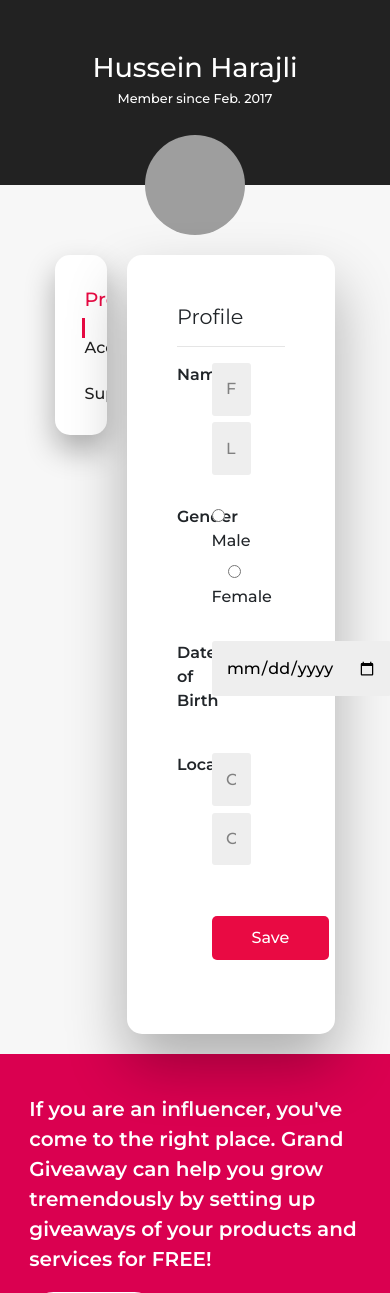
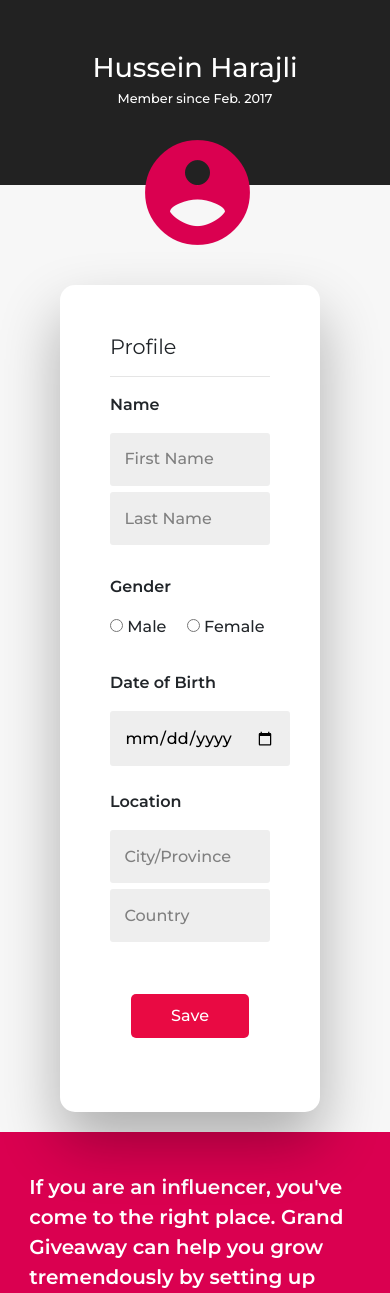
Before and after one commit to GrandGiveaways/GrandGiveaways.github.io, a PHP site: the page made by My Account.php in a window 390 px wide. Shown: the part 111-1404 px from the top of the page. Run offline with PHP 8.4, Linux system fonts and the light colour scheme; data that the repository does not hold is empty; grey boxes are pictures that could not be loaded.

Commit message:
Lots of Changes to make it responsive
Used better bootstrap grid system.

```diff
--- a/My Account.php
+++ b/My Account.php
@@ -3,7 +3,7 @@
 <head>
 	<link href="https://fonts.googleapis.com/icon?family=Material+Icons" rel="stylesheet">
 	<link rel="stylesheet" href="https://maxcdn.bootstrapcdn.com/bootstrap/4.0.0/css/bootstrap.min.css" integrity="sha384-Gn5384xqQ1aoWXA+058RXPxPg6fy4IWvTNh0E263XmFcJlSAwiGgFAW/dAiS6JXm" crossorigin="anonymous">
-	<link rel="stylesheet" type="text/css" href="My Account.css">
+	<link rel="stylesheet" type="text/css" href= "My Account.css">
 	<title>My Account</title>
 
 </head>
@@ -23,8 +23,8 @@
 
 	</div>
 	<div>
-		<img src="../images/profile.png" class="pic3">
-		<!-- <i class="loginBoxHeader material-icons">account_circle</i> -->
+		<!-- <img src="../images/profile.png" class="pic3"> -->
+		<i class="login_box_header material-icons pic3">account_circle</i>
 	</div>
 </div>
 <!-- BANNER -->
@@ -34,7 +34,7 @@
 <!-- Main Area -->
 <div id="mainarea">
 	<!-- LEft -->
-	<div class="col-2 leftdesc desc">
+	<div class="d-none d-md-block leftdesc desc">
 		<ul class="myaccountlist2">
 			<li class="list1 tablinks" onclick="openCity(event, 'Group1')"><a href="#">Profile</a><span></span></li>
 			<li class="list tablinks" onclick="openCity(event, 'Group2')"><a href="#">Account</a><span></span></li>
@@ -48,7 +48,7 @@
 	<!-- right -->
 
 	<!-- First Group "Profie" -->
-	<div class="col-8 rightdesc desc desc2" id="Group1">
+	<div class="col-lg-8 col-10 rightdesc desc desc2" id="Group1">
 		<div>
 			<h3 class="desc-title">
 				Profile
@@ -57,13 +57,13 @@
 
 			<!-- ONE ROW -->
 			<div class="row">
-				<div class="col-3 ">
+				<div class="col-lg-3">
 					<p class="left-label">Name</p>
 				</div>
-				<div class="col-6 ">
+				<div class="col-lg-7 col-sm-10">
 					<form class="">
 						<input type="text" name="FirstName" placeholder="First Name" class="nameinput">
-						<input type="text" name="FirstName" placeholder="Last Name" class="nameinput">
+						<input type="text" name="LastName" placeholder="Last Name" class="nameinput">
 					</form>
 				</div>
 			</div>
@@ -71,10 +71,10 @@
 
 			<!--ROW 2 -->
 			<div class="row">
-				<div class="col-3 ">
+				<div class="col-lg-3 ">
 					<p class="left-label">Gender</p>
 				</div>
-				<div class="col-6 ">
+				<div class="col-lg-7 col-sm-10 ">
 					<form class="">
 						<input type="radio" name="gender" id="male">
 						<label for="male">Male</label>
@@ -88,10 +88,10 @@
 
 			<!--ROW 3 -->
 			<div class="row">
-				<div class="col-3 ">
+				<div class="col-lg-3 ">
 					<p class="left-label">Date of Birth</p>
 				</div>
-				<div class="col-6 ">
+				<div class="col-lg-7 col-sm-10 ">
 					<form class="">
 						<input type="Date" name="" >
 
@@ -103,10 +103,10 @@
 
 			<!--ROW 4 -->
 			<div class="row">
-				<div class="col-3 ">
+				<div class="col-lg-3 ">
 					<p class="left-label">Location</p>
 				</div>
-				<div class="col-6 ">
+				<div class="col-lg-7 col-sm-10 ">
 					<form class="">
 						<input type="text" name="City" placeholder="City/Province" class="nameinput">
 						<input type="text" name="Country" placeholder="Country" class="nameinput">
@@ -117,10 +117,10 @@
 
 			<!--ROW 5 -->
 			<div class="row">
-				<div class="col-3 ">
+				<div class="col-lg-3 ">
 				</div>
-				<div class="col-6 ">
-					<form class="">
+				<div class="col-lg-7 col-sm-10 ">
+					<form class="btn-r">
 						<input type="submit" class="sub-button" value="Save" >
 					</form>
 				</div>
@@ -134,39 +134,39 @@
 
 
 	<!-- Second Group "Account" -->
-	<div class="col-8 rightdesc desc desc2" id="Group2">
+	<div class="col-lg-8 col-10 rightdesc desc desc2" id="Group2">
 		<div>
 			<h3 class="desc-title">
 				Account
 			</h3>
 			<hr>
 
-			<!-- ONE ROW -->
+			<!-- ROW 1 -->
 			<div class="row">
-				<div class="col-3 ">
+				<div class="col-lg-3 ">
 					<p class="left-label">Email</p>
 				</div>
-				<div class="col-6 ">
+				<div class="col-lg-7 col-sm-10 ">
 					<form class="">
-						<input type="email" name="email" placeholder="Email Address" class="nameinput">
-						<input type="password" name="password" placeholder="Password Required" class="nameinput">
+						<div>
+							<input type="email" name="email" placeholder="Email Address" class="nameinput">
+							<input type="password" name="password" placeholder="Password Required" class="nameinput">
+						<div class="btn-r">
+							<input type="submit" class="sub-button2 save-email" value="Save" >
+						</div>
+						</div>
+
 					</form>
 				</div>
-				<div class="col-3">
-					<form class="">
-						<input type="submit" class="sub-button2 save-email" value="Save" >
-					</form>
-
-				</div>
 			</div>
-			<!-- ONE ROW -->
+			<!-- ROW 1 -->
 
 			<!--ROW 2 -->
 			<div class="row">
-				<div class="col-3 ">
+				<div class="col-lg-3 ">
 					<p class="left-label">Password</p>
 				</div>
-				<div class="col-6 ">
+				<div class="col-lg-7 col-sm-10 ">
 					<p>
 						<a href="#">Change Password</a>
 					</p>
@@ -177,23 +177,23 @@
 
 			<!--ROW 3 -->
 				<div class="row">
-					<div class="col-3 ">
+					<div class="col-lg-3 ">
 						<p class="left-label">Credit Cards</p>
 					</div>
-					<div class="col-6 ">
+					<div class="col-lg-7 col-sm-10">
 						<p>Cards are Secure</p>
 						<form id="add-card">
-							<input type="submit" onclick="card(1)" class="sub-button3" id="add-card" value="Add New Card" >
+							<input type="submit" onclick="card(1)" class="sub-button2" id="add-card" value="Add New Card" >
 						</form>
 					</div>
 				</div>
 			<!--ROW 3 -->
 			<!--ROW 3 Replaces previous row -->
 				<div class="row" id="new-card">
-					<div class="col-3 ">
+					<div class="col-lg-3 ">
 						<p class="left-label">New Card</p>
 					</div>
-					<div class="col-6 ">
+					<div class="col-lg-7 col-sm-10">
 						<form>
 							<input class="ccard-name1" type="text" placeholder="First Name" >
 							<input class="ccard-name2" type="text" placeholder="Last Name"  >
@@ -205,7 +205,7 @@
 								<input class="ccard-date" type="text" name="" placeholder="YY">
 								<input class="ccard-date" type="text" name="" placeholder="CCV">
 							</div>
-							<div>
+							<div class="btn-r">
 								<input type="submit" class="sub-button2" name="" value="Save">
 							</div>
 						</form>
@@ -219,7 +219,7 @@
 
 
 	<!-- Third Group "Support" -->
-	<div class="col-8 rightdesc desc desc2" id="Group3">
+	<div class="col-lg-8 col-10 rightdesc desc desc2" id="Group3">
 		<div>
 			<h3 class="desc-title">
 				Support
@@ -228,10 +228,10 @@
 
 			<!--ROW 1 -->
 			<div class="row">
-				<div class="col-3 ">
+				<div class="col-lg-3 ">
 					<p class="left-label">Name</p>
 				</div>
-				<div class="col-6 ">
+				<div class="col-lg-7 col-sm-10">
 					<form class="">
 						<input type="text" name="Full Name" placeholder="First Name" class="supportinput">
 					</form>
@@ -241,10 +241,10 @@
 
 			<!-- ROW 2 -->
 			<div class="row">
-				<div class="col-3 ">
+				<div class="col-lg-3 ">
 					<p class="left-label">Email</p>
 				</div>
-				<div class="col-6 ">
+				<div class="col-lg-7 col-sm-10 ">
 					<form class="">
 						<input type="email" name="email" placeholder="Email Address" class="supportinput">
 					</form>
@@ -258,10 +258,10 @@
 
 			<!--ROW 3 -->
 			<div class="subject-issue row">
-				<div class="col-3 ">
+				<div class="col-lg-3 ">
 					<p class="left-label">Subject</p>
 				</div>
-				<div class="col-6 ">
+				<div class="col-lg-7 col-sm-10 ">
 					<form class="">
 						<select class="support-dropdown">
 							<option value="...">...</option>
@@ -279,10 +279,10 @@
 
 			<!--ROW 4 -->
 			<div class="row">
-				<div class="col-3 ">
+				<div class="col-lg-3 ">
 					<p class="left-label">Message</p>
 				</div>
-				<div class="col-6 ">
+				<div class="col-lg-7 col-sm-10 ">
 					<form class="">
 						<textarea class="support-message" placeholder="Explain your Issue..."></textarea>
 					</form>
@@ -308,10 +308,10 @@
 
 			<!-- ROw 5 -->
 			<div class="row">
-				<div class="col-3 ">
+				<div class="col-lg-3 ">
 				</div>
-				<div class="col-6 ">
-					<form class="">
+				<div class="col-lg-7 col-sm-10 ">
+					<form class="btn-r">
 						<input type="submit" class="sub-button" value="Submit" >
 					</form>
 				</div>
```
